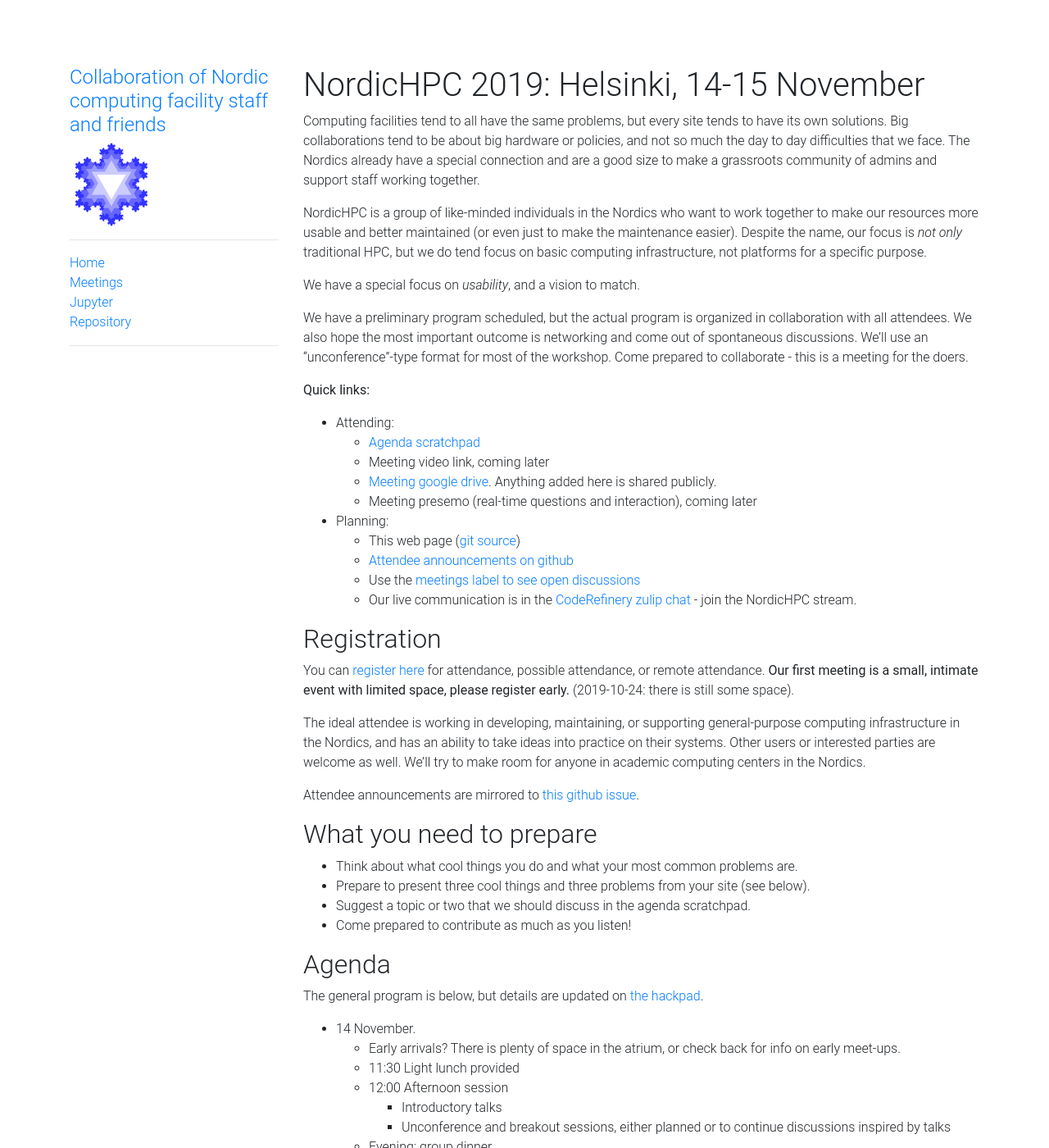
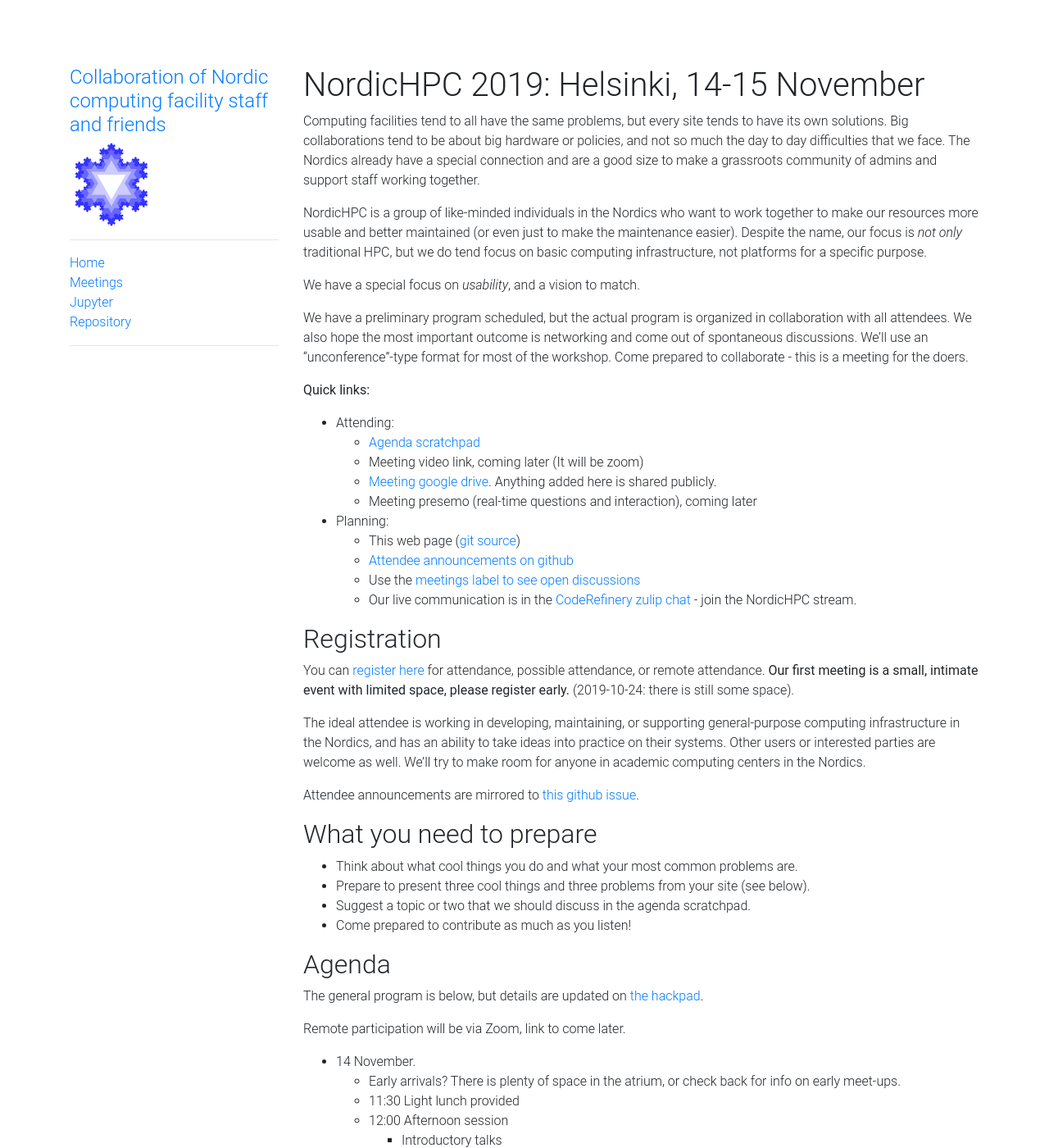
Before and after one commit to NordicHPC/nordichpc.github.io, a Jekyll site: the page built from 2019-11-14-helsinki.md, in a window 1280 px wide and 1400 px high. Shown: the whole window at 82% size. Built offline with Jekyll 4.4.1, drawn with Linux system fonts in a browser that asks for light colours; nearby versions of some CDN libraries; comment, search, counter and statistics services are not loaded.

Commit message:
Note about Zoom attendance

```diff
--- a/2019-11-14-helsinki.md
+++ b/2019-11-14-helsinki.md
@@ -32,7 +32,7 @@ doers.
 
 * Attending:
   * [Agenda scratchpad](https://hackmd.io/uCFgSqABSBKP1PGKLxjLKQ?both)
-  * Meeting video link, coming later
+  * Meeting video link, coming later (It will be zoom)
   * [Meeting google drive](https://drive.google.com/drive/u/0/folders/1f6PwK_ihXoKRbQdyAQ2Kwh7z3h7UuxRh).  Anything added here is shared publicly.
   * Meeting presemo (real-time questions and interaction), coming later
 * Planning:
@@ -82,6 +82,8 @@ issue](https://github.com/NordicHPC/nordichpc.github.io/issues/36).
 
 The general program is below, but details are updated on [the
 hackpad](https://hackmd.io/uCFgSqABSBKP1PGKLxjLKQ?view#Schedule).
+
+Remote participation will be via Zoom, link to come later.
 
 * 14 November.
   * Early arrivals?  There is plenty of space in the atrium, or check
```
